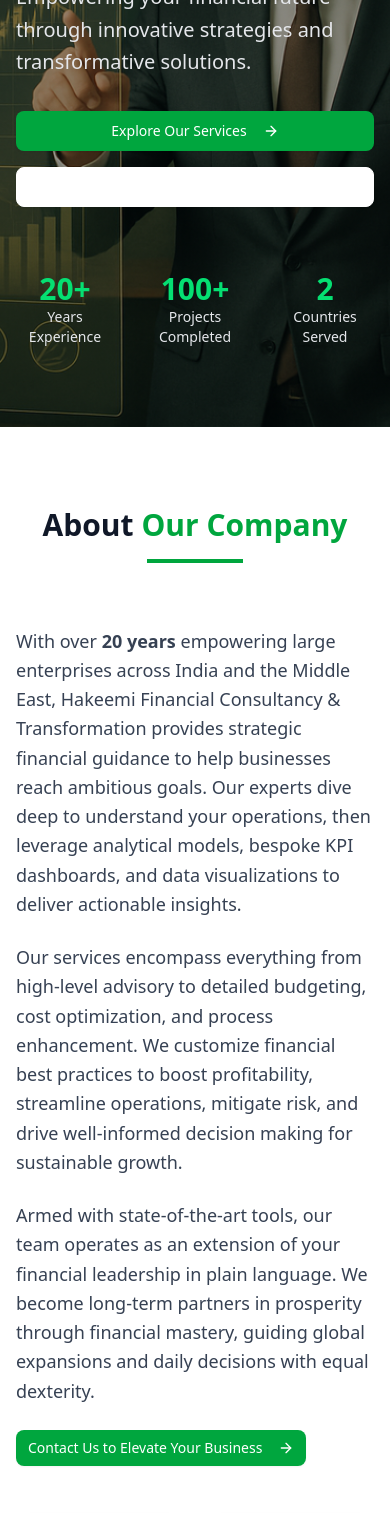
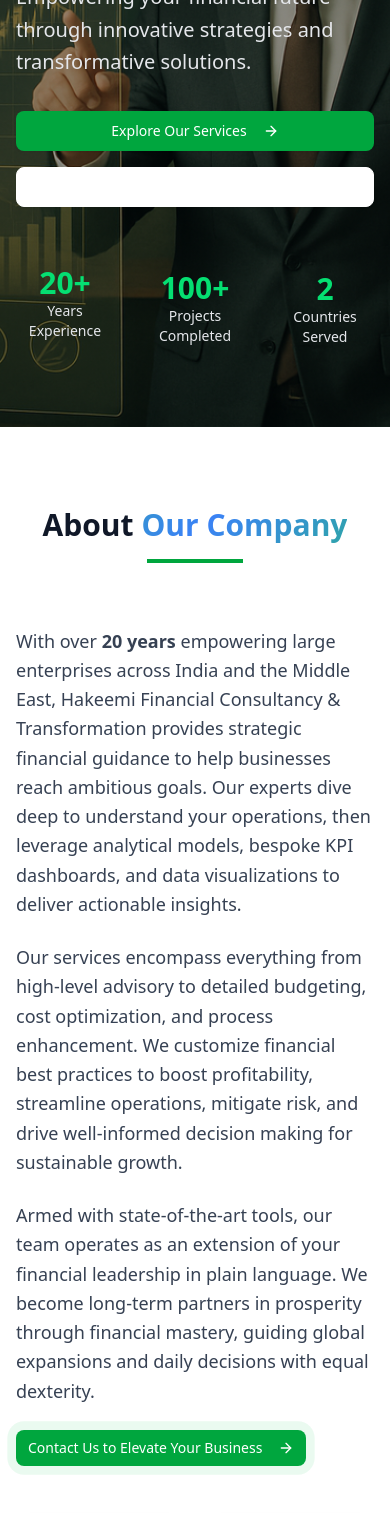
Before and after one commit to najmuddin01/hakeemi-financial-website, a React (Vite) app: page / in a window 390 px wide. Shown: the part 432-1945 px from the top of the page. Built offline with nearby package versions, Linux system fonts and the light colour scheme.

Commit message:
Add comprehensive scroll animations and visual effects for desktop and mobile

```diff
--- a/src/App.jsx
+++ b/src/App.jsx
@@ -19,6 +19,7 @@
   X
 } from 'lucide-react'
 import './App.css'
+import './scroll-animations.css'
 import logo from './assets/logo-horizontal.png'
 import founderImage from './assets/founder-image.jpg'
 import heroBanner from './assets/banner-hero.png'
@@ -26,6 +27,7 @@
 function App() {
   const [isMenuOpen, setIsMenuOpen] = useState(false)
   const [activeSection, setActiveSection] = useState('home')
+  const [visibleSections, setVisibleSections] = useState(new Set())
 
   useEffect(() => {
     const handleScroll = () => {
@@ -48,6 +50,30 @@
 
     window.addEventListener('scroll', handleScroll)
     return () => window.removeEventListener('scroll', handleScroll)
+  }, [])
+
+  // Intersection Observer for scroll animations
+  useEffect(() => {
+    const observer = new IntersectionObserver(
+      (entries) => {
+        entries.forEach((entry) => {
+          if (entry.isIntersecting) {
+            setVisibleSections(prev => new Set([...prev, entry.target.id]))
+          }
+        })
+      },
+      {
+        threshold: 0.1,
+        rootMargin: '0px 0px -50px 0px'
+      }
+    )
+
+    const sections = document.querySelectorAll('section[id]')
+    sections.forEach(section => observer.observe(section))
+
+    return () => {
+      sections.forEach(section => observer.unobserve(section))
+    }
   }, [])
 
   const scrollToSection = (sectionId) => {
@@ -198,15 +224,15 @@
               </div>
 
               <div className="grid grid-cols-3 gap-8 pt-8">
-                <div className="text-center">
+                <div className="text-center animate-float">
                   <div className="text-3xl font-bold text-green-400">20+</div>
                   <div className="text-sm text-gray-200">Years Experience</div>
                 </div>
-                <div className="text-center">
+                <div className="text-center animate-float-delay-1">
                   <div className="text-3xl font-bold text-green-400">100+</div>
                   <div className="text-sm text-gray-200">Projects Completed</div>
                 </div>
-                <div className="text-center">
+                <div className="text-center animate-float-delay-2">
                   <div className="text-3xl font-bold text-green-400">2</div>
                   <div className="text-sm text-gray-200">Countries Served</div>
                 </div>
@@ -217,38 +243,38 @@
       </section>
 
       {/* About Section */}
-      <section id="about" className="py-20 bg-white">
+      <section id="about" className={`py-20 bg-white animate-on-scroll ${visibleSections.has('about') ? 'visible' : ''}`}>
         <div className="max-w-7xl mx-auto px-4 sm:px-6 lg:px-8">
           <div className="text-center mb-16">
-            <h2 className="text-3xl md:text-4xl font-bold text-gray-900 mb-4">
-              About <span className="text-green-600">Our Company</span>
+            <h2 className={`text-3xl md:text-4xl font-bold text-gray-900 mb-4 animate-slide-left ${visibleSections.has('about') ? 'visible' : ''}`}>
+              About <span className="text-green-600 animate-gradient-text">Our Company</span>
             </h2>
-            <div className="w-24 h-1 bg-green-600 mx-auto"></div>
+            <div className={`w-24 h-1 bg-green-600 mx-auto animate-scale-up ${visibleSections.has('about') ? 'visible' : ''}`}></div>
           </div>
 
           <div className="grid lg:grid-cols-2 gap-12 items-center">
             <div className="space-y-6">
-              <p className="text-lg text-gray-700 leading-relaxed">
+              <p className={`text-lg text-gray-700 leading-relaxed animate-slide-right animate-stagger-1 ${visibleSections.has('about') ? 'visible' : ''}`}>
                 With over <strong>20 years</strong> empowering large enterprises across India and the Middle East,
                 Hakeemi Financial Consultancy & Transformation provides strategic financial guidance to help
                 businesses reach ambitious goals. Our experts dive deep to understand your operations, then
                 leverage analytical models, bespoke KPI dashboards, and data visualizations to deliver actionable insights.
               </p>
 
-              <p className="text-lg text-gray-700 leading-relaxed">
+              <p className={`text-lg text-gray-700 leading-relaxed animate-slide-right animate-stagger-2 ${visibleSections.has('about') ? 'visible' : ''}`}>
                 Our services encompass everything from high-level advisory to detailed budgeting, cost optimization,
                 and process enhancement. We customize financial best practices to boost profitability, streamline
                 operations, mitigate risk, and drive well-informed decision making for sustainable growth.
               </p>
 
-              <p className="text-lg text-gray-700 leading-relaxed">
+              <p className={`text-lg text-gray-700 leading-relaxed animate-slide-right animate-stagger-3 ${visibleSections.has('about') ? 'visible' : ''}`}>
                 Armed with state-of-the-art tools, our team operates as an extension of your financial leadership
                 in plain language. We become long-term partners in prosperity through financial mastery, guiding
                 global expansions and daily decisions with equal dexterity.
               </p>
 
               <Button
-                className="bg-green-600 hover:bg-green-700 text-white"
+                className={`bg-green-600 hover:bg-green-700 text-white animate-bounce-in animate-stagger-4 animate-pulse-green ${visibleSections.has('about') ? 'visible' : ''}`}
                 onClick={() => scrollToSection('contact')}
               >
                 Contact Us to Elevate Your Business
@@ -346,21 +372,21 @@
       </section>
 
       {/* Services Section */}
-      <section id="services" className="py-20 bg-white">
+      <section id="services" className={`py-20 bg-white animate-on-scroll ${visibleSections.has('services') ? 'visible' : ''}`}>
         <div className="max-w-7xl mx-auto px-4 sm:px-6 lg:px-8">
           <div className="text-center mb-16">
-            <h2 className="text-3xl md:text-4xl font-bold text-gray-900 mb-4">
-              Our <span className="text-green-600">Services</span>
+            <h2 className={`text-3xl md:text-4xl font-bold text-gray-900 mb-4 animate-slide-left ${visibleSections.has('services') ? 'visible' : ''}`}>
+              Our <span className="text-green-600 animate-gradient-text">Services</span>
             </h2>
-            <div className="w-24 h-1 bg-green-600 mx-auto mb-6"></div>
-            <p className="text-xl text-gray-600 max-w-3xl mx-auto">
+            <div className={`w-24 h-1 bg-green-600 mx-auto mb-6 animate-scale-up ${visibleSections.has('services') ? 'visible' : ''}`}></div>
+            <p className={`text-xl text-gray-600 max-w-3xl mx-auto animate-slide-right ${visibleSections.has('services') ? 'visible' : ''}`}>
               Comprehensive financial solutions tailored to drive your business forward
             </p>
           </div>
 
           <div className="grid md:grid-cols-2 gap-8">
             {services.map((service, index) => (
-              <Card key={index} className="group hover:shadow-xl transition-all duration-300 hover:-translate-y-2">
+              <Card key={index} className={`group hover:shadow-xl transition-all duration-300 hover:-translate-y-2 animate-scale-up animate-stagger-${index + 1} ${visibleSections.has('services') ? 'visible' : ''}`}>
                 <CardHeader>
                   <div className="flex items-center space-x-4 mb-4">
                     <div className="p-3 bg-green-100 rounded-lg group-hover:bg-green-600 transition-colors">
--- /dev/null
+++ b/src/scroll-animations.css
@@ -0,0 +1,173 @@
+/* Scroll Animation Styles */
+.animate-on-scroll {
+  opacity: 0;
+  transform: translateY(30px);
+  transition: all 0.6s cubic-bezier(0.4, 0, 0.2, 1);
+}
+
+.animate-on-scroll.visible {
+  opacity: 1;
+  transform: translateY(0);
+}
+
+.animate-fade-in {
+  opacity: 0;
+  transition: opacity 0.8s ease-in-out;
+}
+
+.animate-fade-in.visible {
+  opacity: 1;
+}
+
+.animate-slide-left {
+  opacity: 0;
+  transform: translateX(-50px);
+  transition: all 0.7s cubic-bezier(0.4, 0, 0.2, 1);
+}
+
+.animate-slide-left.visible {
+  opacity: 1;
+  transform: translateX(0);
+}
+
+.animate-slide-right {
+  opacity: 0;
+  transform: translateX(50px);
+  transition: all 0.7s cubic-bezier(0.4, 0, 0.2, 1);
+}
+
+.animate-slide-right.visible {
+  opacity: 1;
+  transform: translateX(0);
+}
+
+.animate-scale-up {
+  opacity: 0;
+  transform: scale(0.9);
+  transition: all 0.6s cubic-bezier(0.4, 0, 0.2, 1);
+}
+
+.animate-scale-up.visible {
+  opacity: 1;
+  transform: scale(1);
+}
+
+.animate-bounce-in {
+  opacity: 0;
+  transform: scale(0.3);
+  transition: all 0.8s cubic-bezier(0.68, -0.55, 0.265, 1.55);
+}
+
+.animate-bounce-in.visible {
+  opacity: 1;
+  transform: scale(1);
+}
+
+/* Staggered animations for cards */
+.animate-stagger-1 {
+  transition-delay: 0.1s;
+}
+
+.animate-stagger-2 {
+  transition-delay: 0.2s;
+}
+
+.animate-stagger-3 {
+  transition-delay: 0.3s;
+}
+
+.animate-stagger-4 {
+  transition-delay: 0.4s;
+}
+
+/* Smooth scroll behavior */
+html {
+  scroll-behavior: smooth;
+}
+
+/* Parallax effect for hero section */
+.parallax-bg {
+  background-attachment: fixed;
+  background-position: center;
+  background-repeat: no-repeat;
+  background-size: cover;
+}
+
+@media (max-width: 768px) {
+  .parallax-bg {
+    background-attachment: scroll;
+  }
+}
+
+/* Floating animation for statistics */
+@keyframes float {
+  0%, 100% {
+    transform: translateY(0px);
+  }
+  50% {
+    transform: translateY(-10px);
+  }
+}
+
+.animate-float {
+  animation: float 3s ease-in-out infinite;
+}
+
+.animate-float-delay-1 {
+  animation: float 3s ease-in-out infinite;
+  animation-delay: 0.5s;
+}
+
+.animate-float-delay-2 {
+  animation: float 3s ease-in-out infinite;
+  animation-delay: 1s;
+}
+
+/* Pulse animation for buttons */
+@keyframes pulse-green {
+  0%, 100% {
+    box-shadow: 0 0 0 0 rgba(34, 197, 94, 0.7);
+  }
+  70% {
+    box-shadow: 0 0 0 10px rgba(34, 197, 94, 0);
+  }
+}
+
+.animate-pulse-green {
+  animation: pulse-green 2s infinite;
+}
+
+/* Gradient text animation */
+@keyframes gradient-shift {
+  0%, 100% {
+    background-position: 0% 50%;
+  }
+  50% {
+    background-position: 100% 50%;
+  }
+}
+
+.animate-gradient-text {
+  background: linear-gradient(-45deg, #22c55e, #3b82f6, #22c55e, #10b981);
+  background-size: 400% 400%;
+  animation: gradient-shift 3s ease infinite;
+  -webkit-background-clip: text;
+  -webkit-text-fill-color: transparent;
+  background-clip: text;
+}
+
+/* Loading animation for cards */
+@keyframes shimmer {
+  0% {
+    background-position: -200px 0;
+  }
+  100% {
+    background-position: calc(200px + 100%) 0;
+  }
+}
+
+.animate-shimmer {
+  background: linear-gradient(90deg, transparent, rgba(255, 255, 255, 0.2), transparent);
+  background-size: 200px 100%;
+  animation: shimmer 2s infinite;
+}
```
